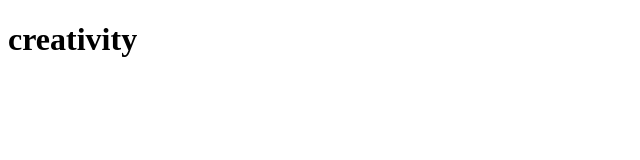
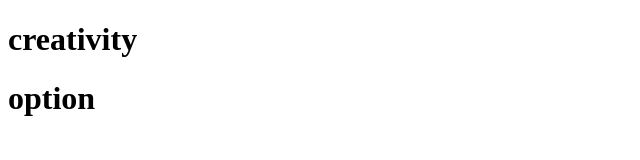
Before and after one commit to Niteesh62/line-task, a plain HTML site: page index.html in a window 1280 px wide. Shown: the whole page, without its empty margins (0-640 px from the left). Drawn offline with Linux system fonts and the light colour scheme.

Commit message:
version1

```diff
--- a/index.html
+++ b/index.html
@@ -7,5 +7,6 @@
 </head>
 <body>
     <h1>creativity</h1>
+    <h1>option</h1>
 </body>
 </html>
```
